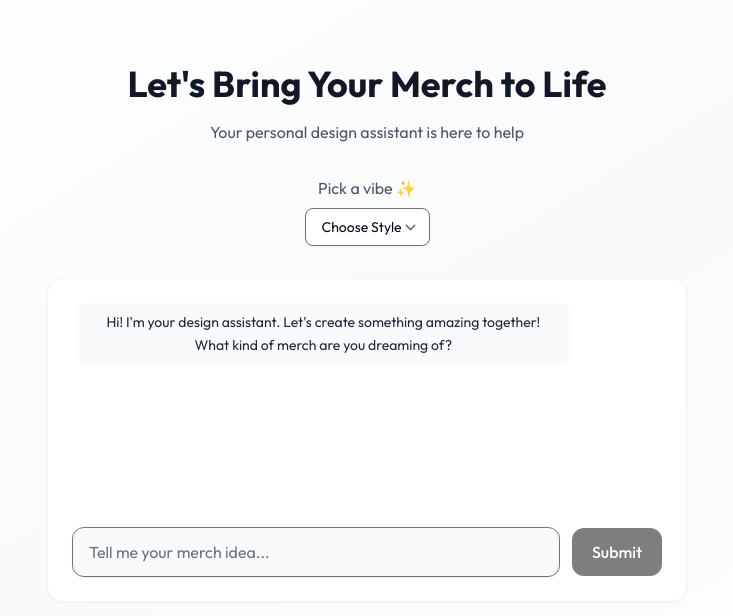
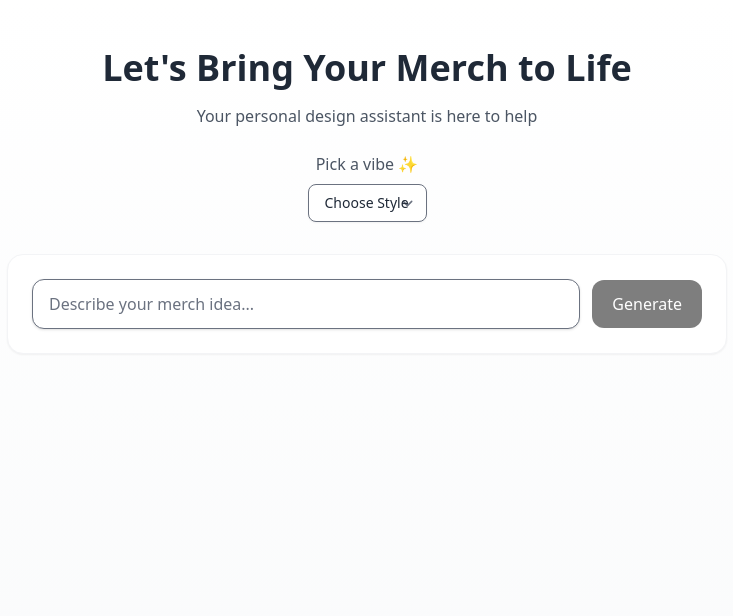
Before and after one commit to fanjoy123/fanjoy-assistant, a Next.js app: page / in a window 1280 px wide. Shown: the top 616 px of the page, without its empty margins (273-1006 px from the left). Built offline with nearby package versions, Linux system fonts and the light colour scheme.

Commit message:
Complete redesign with concept grid and improved API

```diff
--- a/src/app/api/chat/route.ts
+++ b/src/app/api/chat/route.ts
@@ -5,27 +5,41 @@ const openai = new OpenAI({
   apiKey: process.env.OPENAI_API_KEY
 })
 
-const styles = ['Minimal', 'Bold & Vibrant', 'Vintage', 'Modern']
+const styles = ['Minimal', 'Bold', 'Vintage', 'Modern']
+
+interface Concept {
+  title: string
+  description: string
+  image: string
+  style: string
+}
 
 export async function POST(req: Request) {
   try {
     const { prompt } = await req.json()
 
-    const responses = await Promise.all(
-      styles.map(style =>
-        openai.chat.completions.create({
+    if (!prompt) {
+      return NextResponse.json(
+        { error: "Please provide a prompt" },
+        { status: 400 }
+      )
+    }
+
+    const completion = await openai.chat.completions.create({
       model: "gpt-4-turbo-preview",
       messages: [
         {
           role: "system",
-              content: `You are a professional merchandise designer. Generate a ${style.toLowerCase()} merchandise concept in this exact format:
-
-1. [Catchy name for the design]
-2. [Brief, visual description of the design elements]
-3. [Target audience and intended vibe]
-4. [Color palette and typography suggestions]
-
-Keep each response concise but descriptive. Focus on visual elements that would work well on merchandise.`
+          content: `You are a merchandise design expert. Generate 4 different design concepts based on the user's prompt.
+          Return ONLY a JSON array of 4 objects with this exact structure:
+          [
+            {
+              "title": "Catchy name for the design",
+              "description": "Brief, visual description of how it would look on merch",
+              "style": "One of: Minimal, Bold, Vintage, or Modern"
+            }
+          ]
+          Keep descriptions concise but visual. Focus on how it would look on actual merchandise.`
         },
         {
           role: "user",
@@ -33,22 +47,25 @@ Keep each response concise but descriptive. Focus on visual elements that would
         }
       ],
       temperature: 0.7,
-          max_tokens: 500
+      response_format: { type: "json_object" }
     })
-      )
-    )
 
-    const concepts = responses.map((res, i) => ({
-      id: `concept-${i + 1}`,
-      style: styles[i],
-      content: res.choices[0]?.message?.content || "Failed to generate concept"
+    const response = completion.choices[0]?.message?.content
+    if (!response) {
+      throw new Error('No response from OpenAI')
+    }
+
+    const parsedResponse = JSON.parse(response)
+    const concepts: Concept[] = parsedResponse.concepts.map((concept: any) => ({
+      ...concept,
+      image: '/placeholder.png' // Add placeholder image
     }))
 
     return NextResponse.json({ concepts })
   } catch (error) {
     console.error('Error in chat API:', error)
     return NextResponse.json(
-      { error: "An error occurred while processing your request" },
+      { error: "Failed to generate concepts. Please try again." },
       { status: 500 }
     )
   }
--- a/src/app/page.tsx
+++ b/src/app/page.tsx
@@ -1,11 +1,63 @@
-import { ChatInterface } from '@/components/chat/ChatInterface'
+'use client'
+
+import { useState } from 'react'
+import { ChatInput } from '@/components/chat/ChatInput'
+import { ConceptGrid } from '@/components/ConceptGrid'
+
+interface Concept {
+  title: string
+  description: string
+  image: string
+  style: string
+}
 
 export default function Home() {
+  const [input, setInput] = useState('')
+  const [isLoading, setIsLoading] = useState(false)
+  const [concepts, setConcepts] = useState<Concept[]>([])
+  const [error, setError] = useState('')
+
+  const handleInputChange = (e: React.ChangeEvent<HTMLInputElement>) => {
+    setInput(e.target.value)
+  }
+
+  const handleSubmit = async (e: React.FormEvent) => {
+    e.preventDefault()
+    if (!input.trim() || isLoading) return
+
+    setIsLoading(true)
+    setError('')
+
+    try {
+      const response = await fetch('/api/chat', {
+        method: 'POST',
+        headers: {
+          'Content-Type': 'application/json',
+        },
+        body: JSON.stringify({ prompt: input.trim() })
+      })
+
+      const data = await response.json()
+
+      if (!response.ok) {
+        throw new Error(data.error || 'Failed to generate concepts')
+      }
+
+      setConcepts(data.concepts)
+      setInput('')
+    } catch (error) {
+      console.error('Error:', error)
+      setError(error instanceof Error ? error.message : 'Failed to generate concepts')
+    } finally {
+      setIsLoading(false)
+    }
+  }
+
   return (
-    <div className="min-h-screen bg-gradient-to-br from-white via-gray-50 to-white">
-      <main className="max-w-2xl mx-auto px-4 text-center space-y-8 py-16">
+    <div className="min-h-screen bg-gradient-to-b from-white to-gray-50 font-sans text-gray-800">
+      <div className="max-w-3xl mx-auto px-6 pt-12 space-y-6 text-center">
         <div className="space-y-4">
-          <h1 className="text-4xl font-bold text-gray-900">Let's Bring Your Merch to Life</h1>
+          <h1 className="text-4xl font-bold">Let's Bring Your Merch to Life</h1>
           <p className="text-base text-gray-600">Your personal design assistant is here to help</p>
         </div>
 
@@ -18,17 +70,36 @@ export default function Home() {
             >
               <option value="" disabled>Choose Style</option>
               <option value="minimal">Minimal</option>
-              <option value="bold">Bold & Vibrant</option>
+              <option value="bold">Bold</option>
               <option value="vintage">Vintage</option>
               <option value="modern">Modern</option>
             </select>
           </div>
 
           <div className="bg-white rounded-2xl border border-gray-100 shadow-sm p-6">
-            <ChatInterface />
+            <form onSubmit={handleSubmit} className="space-y-4">
+              <ChatInput
+                input={input}
+                isLoading={isLoading}
+                handleInputChange={handleInputChange}
+                handleSubmit={handleSubmit}
+              />
+              {error && (
+                <p className="text-red-500 text-sm">{error}</p>
+              )}
+            </form>
           </div>
+
+          {isLoading && (
+            <div className="bg-gray-50 rounded-xl p-8 text-center">
+              <div className="animate-spin w-8 h-8 border-2 border-black border-t-transparent rounded-full mx-auto mb-4" />
+              <p className="text-gray-600">Generating your concepts...</p>
+            </div>
+          )}
+
+          {concepts.length > 0 && <ConceptGrid concepts={concepts} />}
         </div>
-      </main>
+      </div>
     </div>
   )
 }
--- /dev/null
+++ b/src/components/ConceptGrid.tsx
@@ -0,0 +1,35 @@
+interface Concept {
+  title: string
+  description: string
+  image: string
+  style: string
+}
+
+interface ConceptGridProps {
+  concepts: Concept[]
+}
+
+export function ConceptGrid({ concepts }: ConceptGridProps) {
+  return (
+    <div className="grid grid-cols-1 sm:grid-cols-2 gap-6 mt-10">
+      {concepts.map((concept, idx) => (
+        <div
+          key={idx}
+          className="bg-white rounded-xl shadow-sm border border-gray-100 overflow-hidden"
+        >
+          <div className="bg-gray-100 h-48 rounded-t-xl" />
+          <div className="p-4 space-y-3">
+            <div>
+              <h3 className="text-lg font-bold text-gray-900">{concept.title}</h3>
+              <p className="text-sm text-gray-500">{concept.style}</p>
+            </div>
+            <p className="text-sm text-gray-600">{concept.description}</p>
+            <button className="text-sm text-blue-500 hover:underline">
+              Refine
+            </button>
+          </div>
+        </div>
+      ))}
+    </div>
+  )
+}
--- a/src/components/chat/ChatInput.tsx
+++ b/src/components/chat/ChatInput.tsx
@@ -17,36 +17,27 @@ export function ChatInput({
   handleSubmit
 }: ChatInputProps) {
   return (
-    <form onSubmit={handleSubmit}>
     <div className="flex items-center gap-3">
       <input
         type="text"
         value={input}
         onChange={handleInputChange}
-          placeholder="Tell me your merch idea..."
+        placeholder="Describe your merch idea..."
         disabled={isLoading}
-          className="w-full rounded-xl border px-4 py-3 shadow-sm focus:outline-none focus:ring-2 focus:ring-black placeholder-gray-500 bg-gray-50 hover:bg-white focus:bg-white transition-colors"
+        className="w-full rounded-xl border px-4 py-3 shadow focus:outline-none focus:ring-2 focus:ring-black placeholder-gray-500"
       />
       <motion.button
         whileTap={{ scale: 0.95 }}
         type="submit"
         disabled={isLoading || !input.trim()}
-          className="bg-black text-white px-5 py-3 rounded-xl hover:bg-gray-800 transition-colors disabled:opacity-50 disabled:hover:bg-black font-medium"
+        className="bg-black text-white px-5 py-3 rounded-xl hover:bg-gray-800 transition-colors disabled:opacity-50 font-medium"
       >
         {isLoading ? (
-            <svg className="h-5 w-5 animate-spin" viewBox="0 0 24 24">
-              <circle className="opacity-25" cx="12" cy="12" r="10" stroke="currentColor" strokeWidth="4" fill="none" />
-              <path
-                className="opacity-75"
-                fill="currentColor"
-                d="M4 12a8 8 0 018-8V0C5.373 0 0 5.373 0 12h4zm2 5.291A7.962 7.962 0 014 12H0c0 3.042 1.135 5.824 3 7.938l3-2.647z"
-              />
-            </svg>
+          <div className="h-5 w-5 animate-spin rounded-full border-2 border-white border-t-transparent" />
         ) : (
-            "Submit"
+          "Generate"
         )}
       </motion.button>
     </div>
-    </form>
   )
 }
```
Lines whose indentation alone changed are shown as unchanged.
